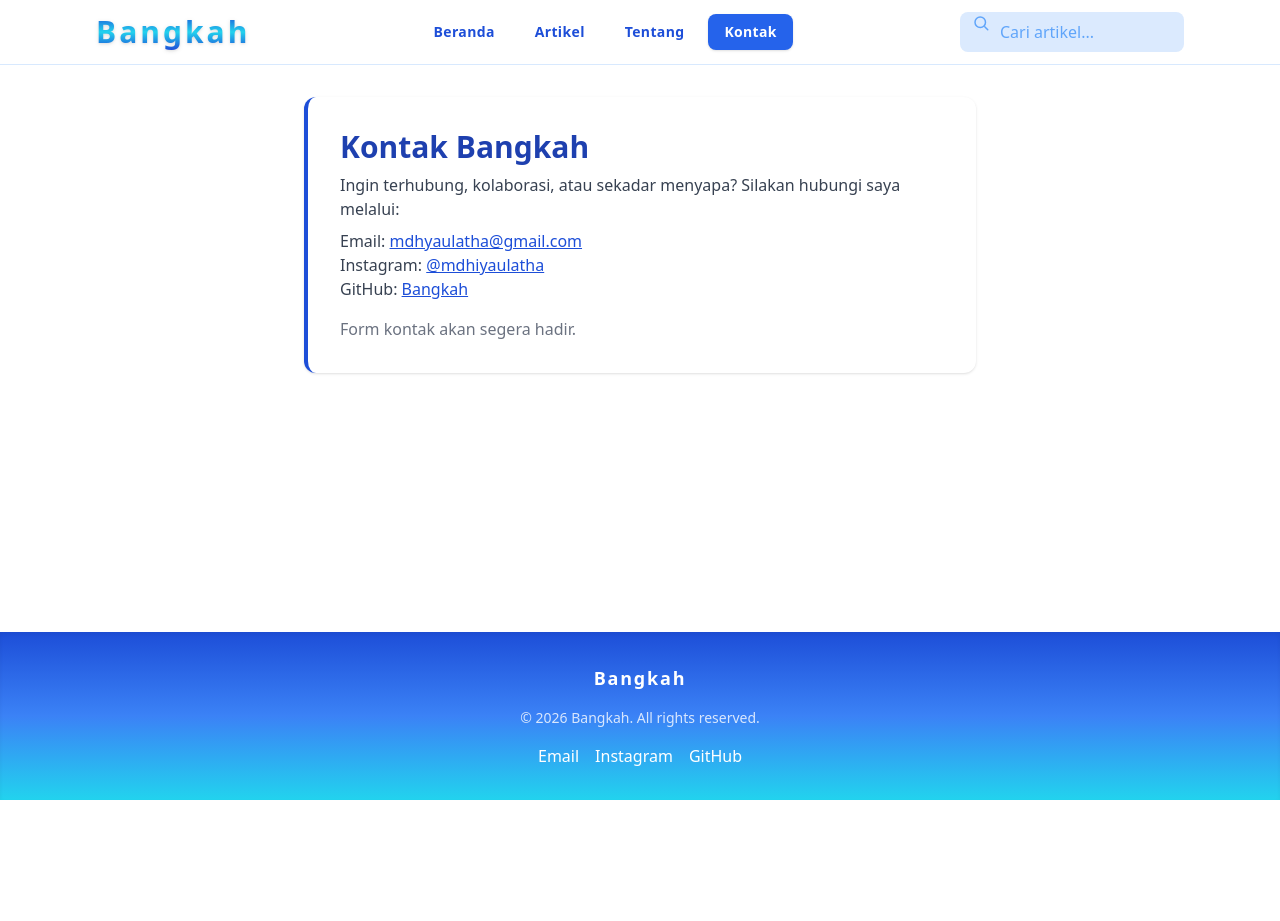
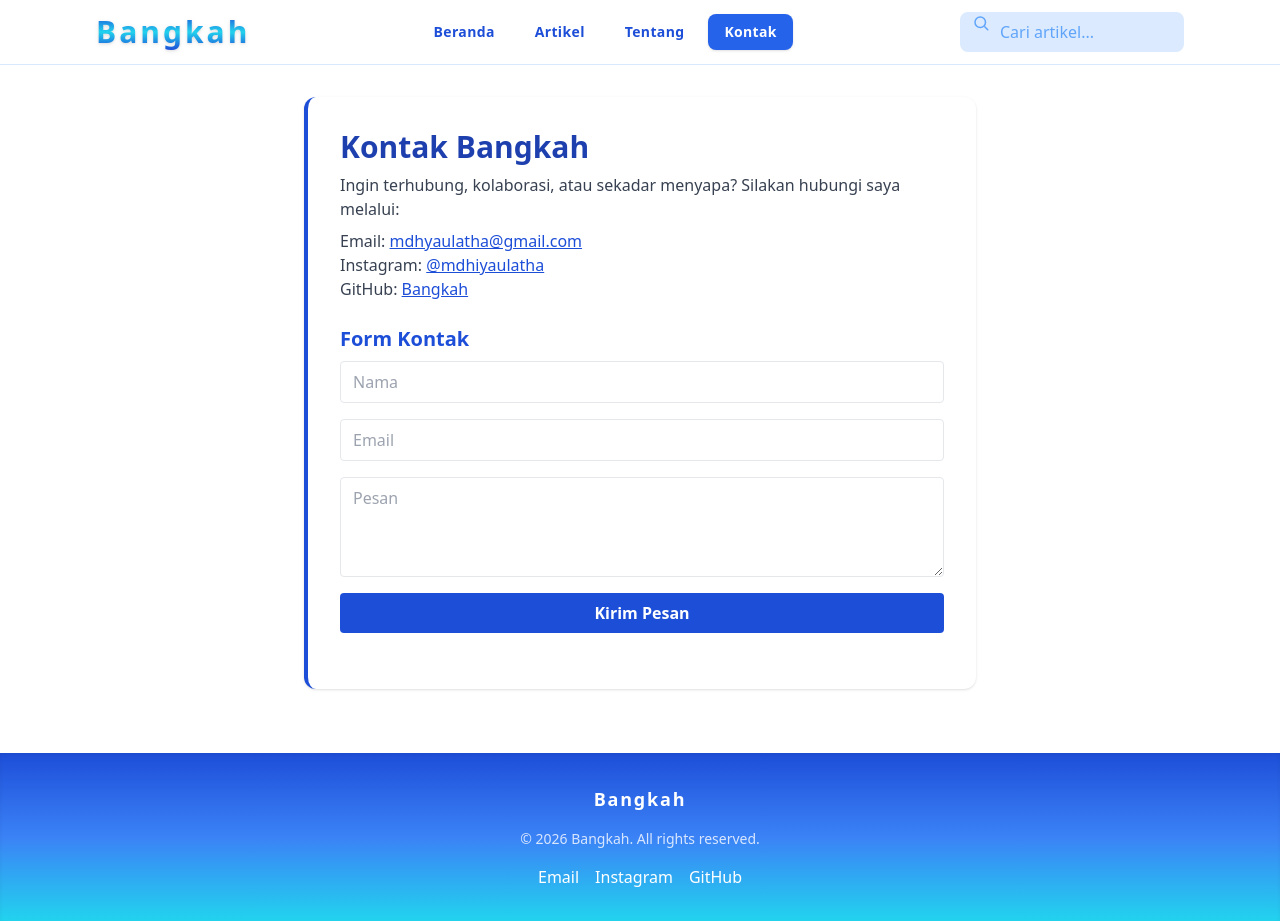
Before and after one commit to Bangkah/bangkah-artikel, a React (Vite) app: page /kontak in a window 1280 px wide. Before the commit the page ends 800 px from the top, so only its background shows below. Built offline with nearby package versions, Linux system fonts and the light colour scheme; the HTML template or start-up script is replaced by a standard one.

Commit message:
fix: SEO

```diff
--- a/src/App.jsx
+++ b/src/App.jsx
@@ -79,6 +79,8 @@ function App() {
           <Route path="/kontak" element={<Contact />} />
           <Route path="/abot" element={<Abot />} />
           <Route path="/contak" element={<Contak />} />
+          {/* Redirect semua typo/halaman tidak ditemukan ke homepage */}
+          <Route path="*" element={<Home posts={posts} onAdd={addPost} onUpdate={updatePost} onDelete={deletePost} />} />
         </Routes>
       </main>
       <Footer dark={dark} />
--- a/src/components/Seo.jsx
+++ b/src/components/Seo.jsx
@@ -1,6 +1,6 @@
 import React from 'react';
 
-export default function Seo({ title, description, url, image }) {
+export default function Seo({ title, description, url, image, keywords }) {
   React.useEffect(() => {
     if (title) document.title = title;
 
@@ -38,14 +38,14 @@ export default function Seo({ title, description, url, image }) {
     }
 
     // Keywords
-    const keywords = 'Bangkah, Bangkah artikel, atha, muhammad dhiyaul atha, mdhiyaulatha, UMKM, artikel UMKM, blog Bangkah, desa Bangkah, inspirasi UMKM, bisnis lokal, artikel bisnis, artikel inspirasi, artikel desa, artikel atha, artikel mdhiyaulatha, artikel muhammad dhiyaul atha';
+    const defaultKeywords = 'Bangkah, Bangkah artikel, atha, muhammad dhiyaul atha, mdhiyaulatha, UMKM, artikel UMKM, blog Bangkah, desa Bangkah, inspirasi UMKM, bisnis lokal, artikel bisnis, artikel inspirasi, artikel desa, artikel atha, artikel mdhiyaulatha, artikel muhammad dhiyaul atha';
     let metaKeywords = document.querySelector('meta[name="keywords"]');
     if (!metaKeywords) {
       metaKeywords = document.createElement('meta');
       metaKeywords.name = 'keywords';
       document.head.appendChild(metaKeywords);
     }
-    metaKeywords.content = keywords;
+    metaKeywords.content = keywords || defaultKeywords;
 
     // Author
     let metaAuthor = document.querySelector('meta[name="author"]');
--- a/src/components/SeoHome.jsx
+++ b/src/components/SeoHome.jsx
@@ -2,12 +2,31 @@ import React from 'react';
 import Seo from './Seo';
 
 export default function SeoHome() {
+  // Kata kunci typo dan sinonim untuk SEO
+  const typoKeywords = [
+    'Bangkah', 'Bangah', 'Bangak', 'Bangkah artikel', 'Bangah artikel', 'Bangak artikel',
+    'atha', 'dhiyaul', 'dhiyaulatha', 'mdhiyaulatha', 'muhammad dhiyaul atha',
+    'muhamad dhiyaul atha', 'muhammad dhiyul atha', 'muhammad dhiyal atha',
+    'bangkah blog', 'bangkah inspirasi', 'bangkah bisnis', 'bangkah umkm',
+    'bangkah desa', 'bangkah atikel', 'bangkah arikel', 'bangkah artikle',
+    'bangkah artkel', 'bangkah aritkel', 'bangkah ariticle',
+    'bangkah branding', 'bangkah atha', 'bangkah mdhiyaulatha',
+    'bangkah muhammad dhiyaul atha', 'bangkah open source',
+    'bangkah digital', 'bangkah personal', 'bangkah personal branding',
+    'bangkah inspirasi', 'bangkah bisnis lokal', 'bangkah blog atha',
+    'bangkah blog mdhiyaulatha', 'bangkah blog muhammad dhiyaul atha',
+    'bangkah blog inspirasi', 'bangkah blog bisnis', 'bangkah blog umkm',
+    'bangkah blog desa', 'bangkah blog digital', 'bangkah blog branding',
+    'bangkah blog open source', 'bangkah blog personal',
+    'bangkah blog personal branding',
+  ];
   return (
     <Seo
       title="Bangkah - Artikel, Inspirasi, UMKM, dan Bisnis Lokal oleh Muhammad Dhiyaul Atha (mdhiyaulatha)"
       description="Bangkah Blog: Artikel inspirasi, UMKM, bisnis lokal, tutorial, dan kisah sukses dari desa Bangkah. Ditulis oleh Muhammad Dhiyaul Atha (atha, mdhiyaulatha). Temukan tips, inspirasi, dan peluang bisnis di sini."
       url={window.location.origin}
       image={window.location.origin + '/bangkah-icon.svg'}
+      keywords={typoKeywords.join(', ')}
     />
   );
 }
--- a/src/pages/Abot.jsx
+++ b/src/pages/Abot.jsx
@@ -1,11 +1,21 @@
+
+
 import React from 'react';
+import Seo from '../components/Seo';
 
 export default function Abot() {
   return (
-    <div className="bg-white rounded-xl shadow p-8 max-w-2xl mx-auto border-l-4 border-blue-700 mt-8">
-      <h1 className="text-3xl font-bold text-blue-800 mb-2">Abot</h1>
-      <p className="text-gray-700 mb-2">Ini adalah halaman Abot. Silakan sesuaikan konten sesuai kebutuhan Anda.</p>
-      <p className="text-blue-700 font-semibold">Halaman ini bisa digunakan untuk profil, tim, atau info lain.</p>
-    </div>
+    <>
+      <Seo
+        title="Abot - Profil & Info Lain | Bangkah"
+        description="Halaman Abot di Bangkah. Tempat untuk profil, tim, atau info tambahan."
+        keywords="abot bangkah, profil abot, info abot, tim bangkah, halaman abot, bangkah artikel, bangkah atha, bangkah mdhiyaulatha"
+      />
+      <div className="bg-white rounded-xl shadow p-8 max-w-2xl mx-auto border-l-4 border-blue-700 mt-8">
+        <h1 className="text-3xl font-bold text-blue-800 mb-2">Abot</h1>
+        <p className="text-gray-700 mb-2">Ini adalah halaman Abot. Silakan sesuaikan konten sesuai kebutuhan Anda.</p>
+        <p className="text-blue-700 font-semibold">Halaman ini bisa digunakan untuk profil, tim, atau info lain.</p>
+      </div>
+    </>
   );
 }
--- a/src/pages/About.jsx
+++ b/src/pages/About.jsx
@@ -1,9 +1,17 @@
+
 
 import React from 'react';
+import Seo from '../components/Seo';
 
 export default function About() {
 	return (
-		<div className="bg-white rounded-xl shadow p-8 max-w-2xl mx-auto border-l-4 border-blue-700 mt-8">
+		<>
+			<Seo
+				title="Tentang Bangkah - Muhammad Dhiyaul Atha (mdhiyaulatha)"
+				description="Profil, branding, dan misi Bangkah. Personal blog oleh Muhammad Dhiyaul Atha (atha, mdhiyaulatha) membahas inspirasi, UMKM, teknologi, dan komunitas."
+				keywords="tentang bangkah, tentang atha, tentang mdhiyaulatha, tentang muhammad dhiyaul atha, profil bangkah, branding bangkah, misi bangkah, blog atha, blog mdhiyaulatha, blog bangkah, bangkah artikel, bangkah inspirasi, bangkah komunitas"
+			/>
+			<div className="bg-white rounded-xl shadow p-8 max-w-2xl mx-auto border-l-4 border-blue-700 mt-8">
 			<h1 className="text-3xl font-bold text-blue-800 mb-2">Tentang Bangkah</h1>
 			<p className="text-gray-700 mb-2">
 				<b>Bangkah</b> adalah personal blog & branding digital milik <span className="text-blue-700 font-semibold">Muhammad Dhiyaul Atha</span> (mdhiyaulatha).
@@ -29,7 +37,8 @@ export default function About() {
 					  <li>GitHub: <a href="https://github.com/Bangkah" className="text-blue-700 underline" target="_blank" rel="noopener noreferrer">Bangkah</a></li>
 				</ul>
 			</div>
-			<p className="text-gray-500 text-sm mt-6">&copy; 2026 Bangkah. All rights reserved.</p>
-		</div>
+				<p className="text-gray-500 text-sm mt-6">&copy; 2026 Bangkah. All rights reserved.</p>
+			</div>
+		</>
 	);
 }
--- a/src/pages/Contact.jsx
+++ b/src/pages/Contact.jsx
@@ -1,9 +1,31 @@
 
 import React from 'react';
+import Seo from '../components/Seo';
+
 
 export default function Contact() {
+	const [form, setForm] = React.useState({ nama: '', email: '', pesan: '' });
+	const [sent, setSent] = React.useState(false);
+
+	const handleChange = e => {
+		setForm({ ...form, [e.target.name]: e.target.value });
+	};
+
+	const handleSubmit = e => {
+		e.preventDefault();
+		setSent(true);
+		setForm({ nama: '', email: '', pesan: '' });
+		setTimeout(() => setSent(false), 4000);
+	};
+
 	return (
+		<>
 			<div className="bg-white rounded-xl shadow p-8 max-w-2xl mx-auto border-l-4 border-blue-700 mt-8">
+				<Seo
+					title="Kontak Bangkah - Muhammad Dhiyaul Atha (mdhiyaulatha)"
+					description="Hubungi Bangkah (Muhammad Dhiyaul Atha) untuk kolaborasi, pertanyaan, atau kerjasama. Email, Instagram, GitHub tersedia."
+					keywords="kontak bangkah, kontak atha, kontak mdhiyaulatha, kontak muhammad dhiyaul atha, email bangkah, email atha, email mdhiyaulatha, instagram bangkah, github bangkah, hubungi bangkah, hubungi atha, hubungi mdhiyaulatha"
+				/>
 				<h1 className="text-3xl font-bold text-blue-800 mb-2">Kontak Bangkah</h1>
 				<p className="mb-2 text-gray-700">Ingin terhubung, kolaborasi, atau sekadar menyapa? Silakan hubungi saya melalui:</p>
 				<ul className="list-none ml-0 text-gray-700 mb-4">
@@ -11,7 +33,47 @@ export default function Contact() {
 					<li>Instagram: <a href="https://instagram.com/mdhiyaulatha" className="text-blue-700 underline" target="_blank" rel="noopener noreferrer">@mdhiyaulatha</a></li>
 					<li>GitHub: <a href="https://github.com/Bangkah" className="text-blue-700 underline" target="_blank" rel="noopener noreferrer">Bangkah</a></li>
 				</ul>
-			<p className="text-gray-500">Form kontak akan segera hadir.</p>
+				<div className="my-6">
+					<h2 className="text-xl font-bold text-blue-700 mb-2">Form Kontak</h2>
+					{sent && (
+						<div className="mb-4 p-3 bg-green-100 text-green-700 rounded">Pesan berhasil dikirim! Terima kasih 🙏</div>
+					)}
+					<form onSubmit={handleSubmit} className="flex flex-col gap-4">
+						<input
+							type="text"
+							name="nama"
+							placeholder="Nama"
+							className="border rounded px-3 py-2 focus:outline-none focus:ring-2 focus:ring-blue-300"
+							value={form.nama}
+							onChange={handleChange}
+							required
+						/>
+						<input
+							type="email"
+							name="email"
+							placeholder="Email"
+							className="border rounded px-3 py-2 focus:outline-none focus:ring-2 focus:ring-blue-300"
+							value={form.email}
+							onChange={handleChange}
+							required
+						/>
+						<textarea
+							name="pesan"
+							placeholder="Pesan"
+							className="border rounded px-3 py-2 min-h-[100px] focus:outline-none focus:ring-2 focus:ring-blue-300"
+							value={form.pesan}
+							onChange={handleChange}
+							required
+						/>
+						<button
+							type="submit"
+							className="bg-blue-700 text-white font-semibold px-6 py-2 rounded hover:bg-blue-800 transition"
+						>
+							Kirim Pesan
+						</button>
+					</form>
 				</div>
+			</div>
+		</>
 	);
 }
```
Lines whose indentation alone changed are shown as unchanged.
